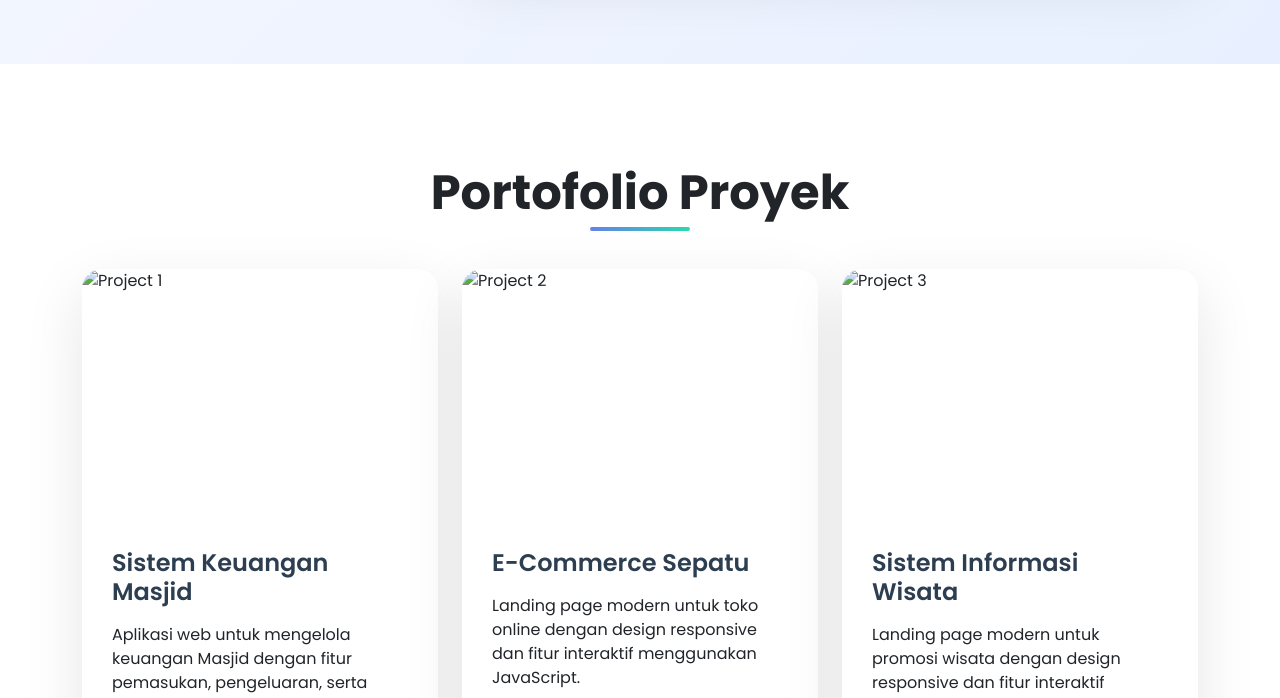
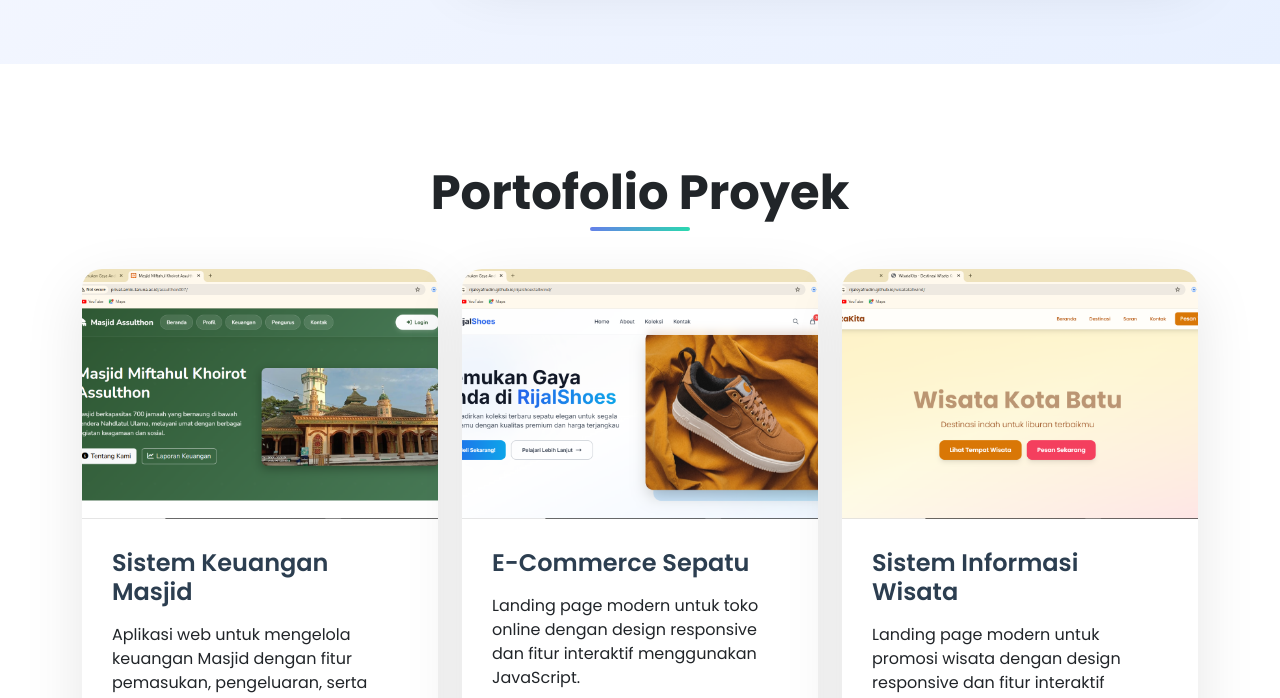
Before and after one commit to RijalSyafrudin/rijalsyafportofolio, a plain HTML site: page index.html in a window 1280 px wide. Shown: the part 1521-2219 px from the top of the page. Drawn offline with nearby package versions, Linux system fonts and the light colour scheme.

Commit message:
Update index.html

```diff
--- a/index.html
+++ b/index.html
@@ -540,7 +540,7 @@
                     </div>
                 </div>
                 <div class="col-lg-6 text-center">
-                    <img src="img/foto.jpg" alt="Profile Picture" class="profile-img">
+                    <img src="foto.jpg" alt="Profile Picture" class="profile-img">
                 </div>
             </div>
         </div>
@@ -588,7 +588,7 @@
                 <!-- Project 1 -->
                 <div class="col-lg-4 col-md-6 mb-4">
                     <div class="card project-card">
-                        <img src="img/masjid.png" alt="Project 1" class="project-img">
+                        <img src="masjid.png" alt="Project 1" class="project-img">
                         <div class="project-content">
                             <h5 class="project-title">Sistem Keuangan Masjid</h5>
                             <p class="mb-3">Aplikasi web untuk mengelola keuangan Masjid dengan fitur pemasukan, pengeluaran, serta laporan.</p>
@@ -611,7 +611,7 @@
                 <!-- Project 2 -->
                 <div class="col-lg-4 col-md-6 mb-4">
                     <div class="card project-card">
-                        <img src="img/sepatu.png" alt="Project 2" class="project-img">
+                        <img src="sepatu.png" alt="Project 2" class="project-img">
                         <div class="project-content">
                             <h5 class="project-title">E-Commerce Sepatu</h5>
                             <p class="mb-3">Landing page modern untuk toko online dengan design responsive dan fitur interaktif menggunakan JavaScript.</p>
@@ -634,7 +634,7 @@
                 <!-- Project 3 -->
                 <div class="col-lg-4 col-md-6 mb-4">
                     <div class="card project-card">
-                        <img src="img/wisata.png" alt="Project 3" class="project-img">
+                        <img src="wisata.png" alt="Project 3" class="project-img">
                         <div class="project-content">
                             <h5 class="project-title">Sistem Informasi Wisata</h5>
                             <p class="mb-3">Landing page modern untuk promosi wisata dengan design responsive dan fitur interaktif menggunakan JavaScript.</p>
```
